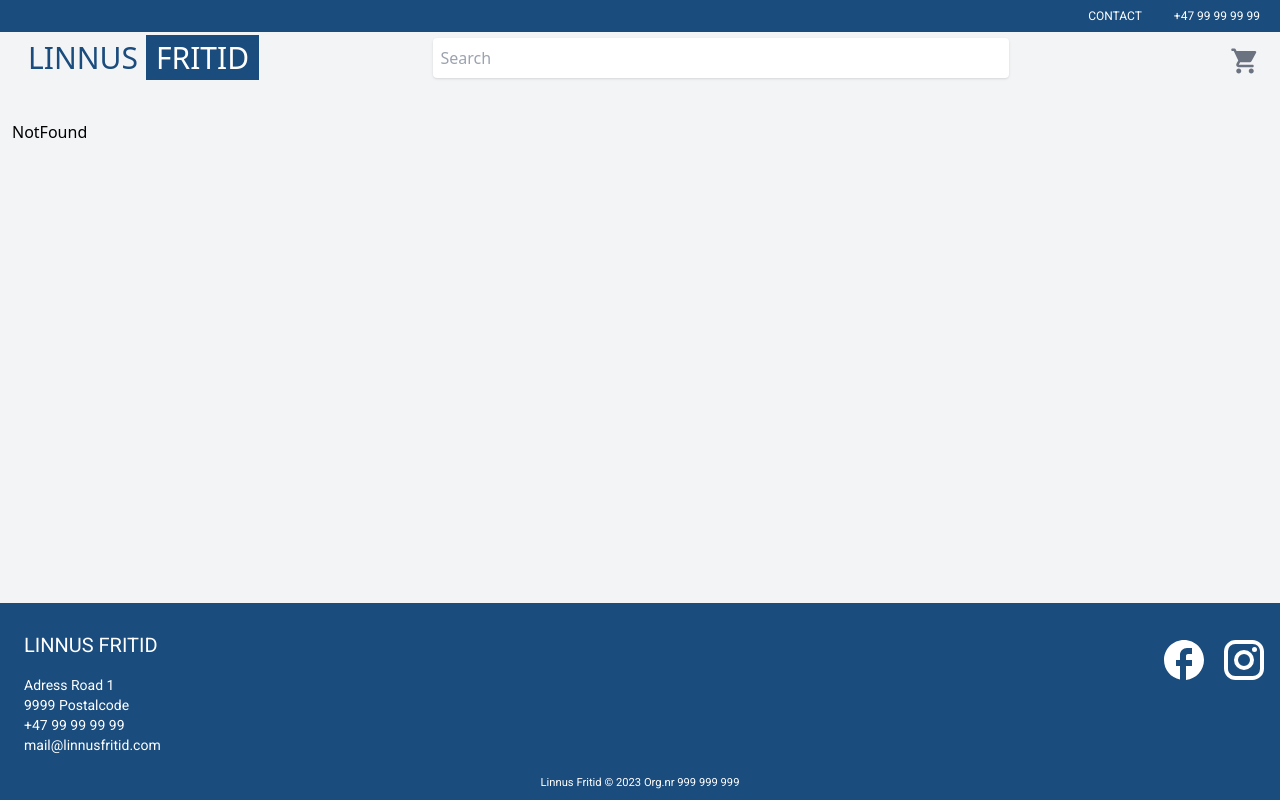
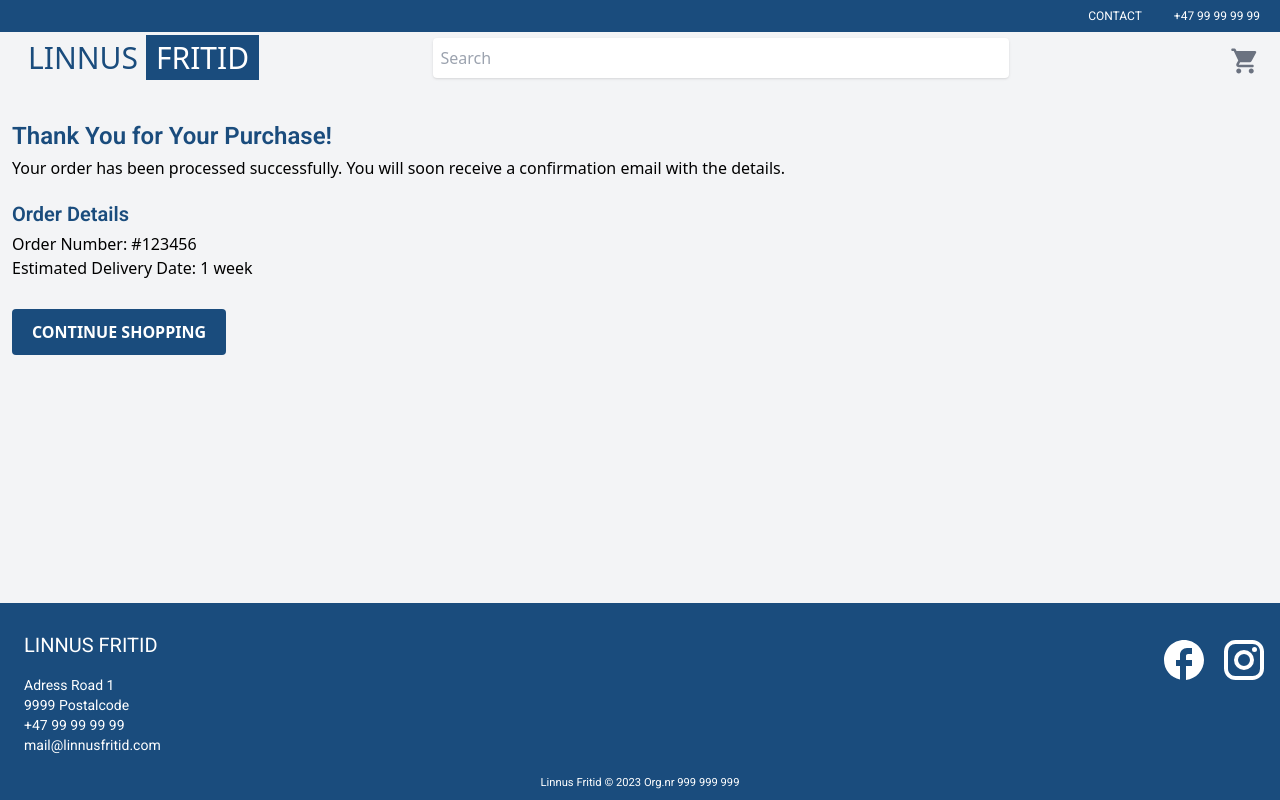
Before and after one commit to oyhub/fef-ca, a React (Vite) app: page /success in a window 1280 px wide. Built offline with nearby package versions, Linux system fonts and the light colour scheme.

Commit message:
success page

```diff
--- a/src/App.tsx
+++ b/src/App.tsx
@@ -7,6 +7,7 @@ import NotFound from './pages/NotFound.tsx';
 import Checkout from './pages/Checkout.tsx';
 import ContactPage from './pages/Contact.tsx';
 import Product from './pages/Product.tsx';
+import Success from './pages/Success.tsx';
 
 function Layout() {
   return (
@@ -29,6 +30,7 @@ function App() {
         <Route path="/product/:id" element={<Product />} />
         <Route path="/checkout" element={ <Checkout /> } />
         <Route path="/contact" element={ <ContactPage /> } />
+        <Route path="/success" element={ <Success /> } />
         <Route path="*" element={ <NotFound /> } />
       </Route>
     </Routes>
--- /dev/null
+++ b/src/pages/Success.tsx
@@ -0,0 +1,26 @@
+import useCartStore from '../store/CartStore.tsx';
+import { Link } from 'react-router-dom';
+
+export function Success() {
+  const clearCart = useCartStore(state => state.clearCart);
+  clearCart();
+
+  return (
+    <div className="">
+      <h1 className="font-heading font-semibold text-primary text-2xl mb-1">Thank You for Your Purchase!</h1>
+      <p>Your order has been processed successfully. You will soon receive a confirmation email with the details.</p>
+
+      <div className="mb-10 mt-5">
+        <h2 className="font-heading font-semibold text-primary text-xl mb-1">Order Details</h2>
+        <p>Order Number: #123456</p>
+        <p>Estimated Delivery Date: 1 week</p>
+      </div>
+
+      <div>
+        <Link to="/" className="bg-primary text-white px-5 py-3 rounded uppercase font-semibold mb-8 xs:mb-0 hover:bg-secondary hover:underline">Continue Shopping</Link>
+      </div>
+    </div>
+  )
+}
+
+export default Success;
```
